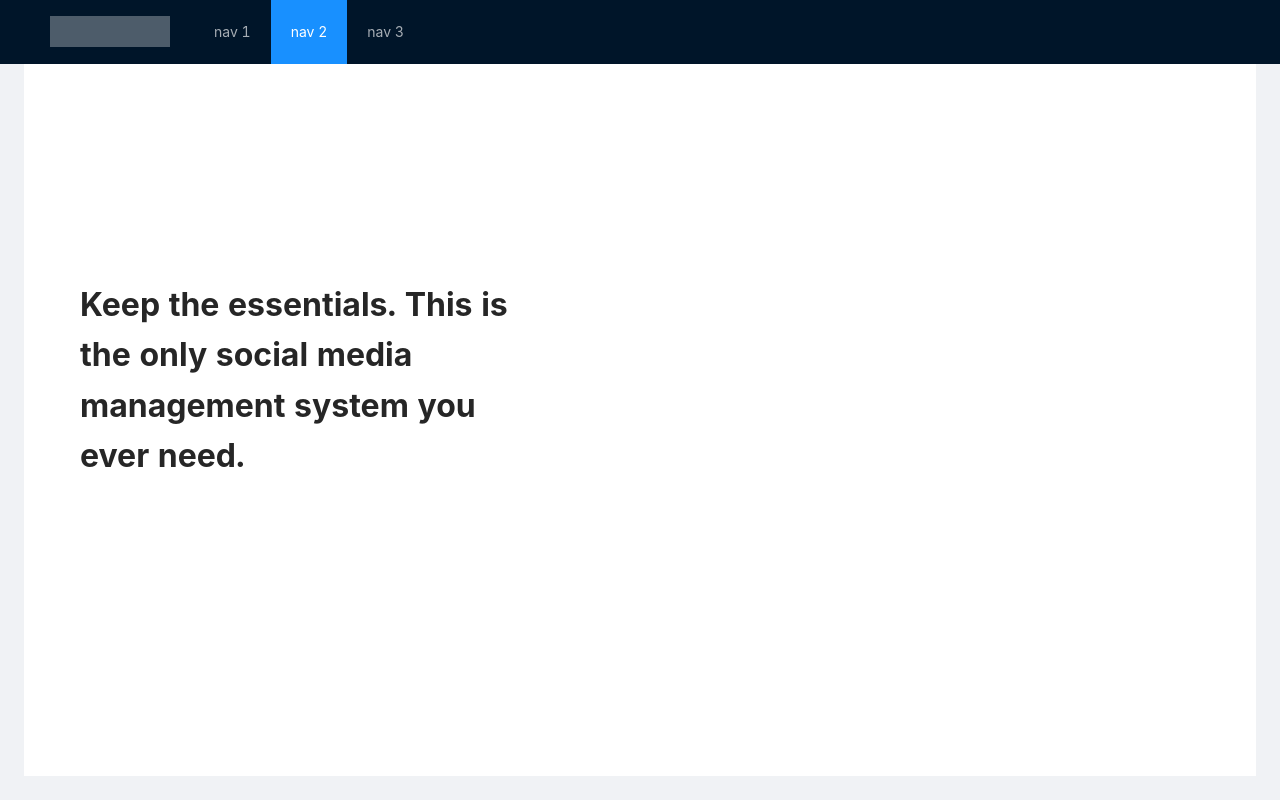
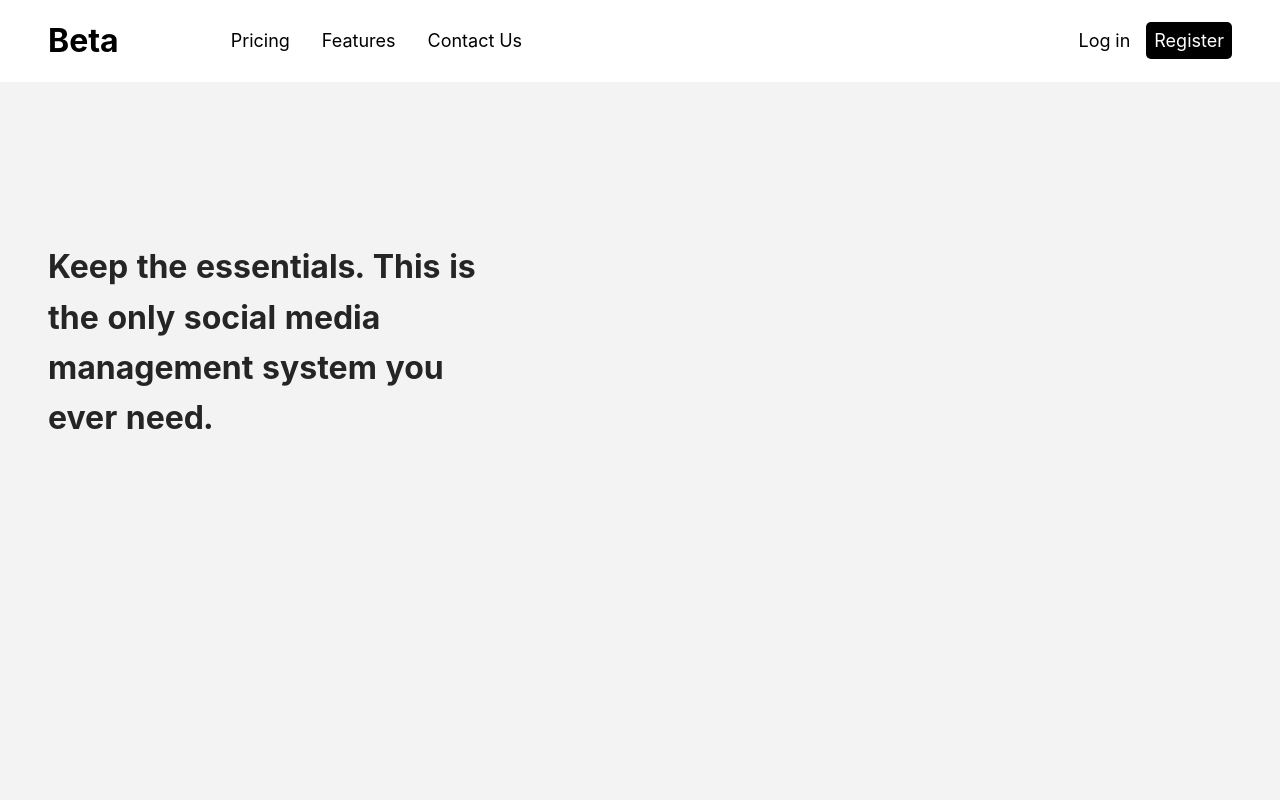
Before and after one commit to fedorarwp/SocialMediaManagement-FE, a React (Create React App) app: page / in a window 1280 px wide. Built offline with nearby package versions, Linux system fonts and the light colour scheme.

Commit message:
styling topbar and navbar

```diff
--- a/src/App.js
+++ b/src/App.js
@@ -11,7 +11,7 @@ function App() {
     <div className="app">
       <BrowserRouter>
         <Routes>
-          <Route path="/" element={<Layoutt isSidebarVisible={false}><Landing /></Layoutt>} />
+          <Route path="/" element={/*<Layoutt isSidebarVisible={false}>*/<Landing />} />
           <Route path="/draft" element={<Layoutt><Draft/></Layoutt>} />
           <Route path="/login" element={<Login />} />
           <Route path="/register" element={<Register />} />
--- a/src/assets/style/main.css
+++ b/src/assets/style/main.css
@@ -43,7 +43,7 @@ body{
     height: 100%;
 }
 
-.logo{
+.logoCustom{
     background-color: black;
     height: 60px;
     padding-left: 1rem;
@@ -51,7 +51,7 @@ body{
     justify-content: flex-start;
 }
 
-.logo a{
+.logoCustom a{
     color: white;
     font-weight: 500;
     font-size: 2rem;
--- a/src/components/Layoutt/index.js
+++ b/src/components/Layoutt/index.js
@@ -8,11 +8,26 @@ import "./layoutt.css";
 import Draft from "../../pages/Draft";
 import React, { Children } from "react";
 const { Header, Content, Sider } = Layout;
-const items1 = ["1", "2", "3"].map((key) => ({
-  key,
-  label: `nav ${key}`,
-}));
-const items2 = [UserOutlined, LaptopOutlined, NotificationOutlined].map(
+
+const topbarItems = [
+  {
+    key: "pricing",
+    label: "Pricing",
+  },
+  {
+    key: "features",
+    label: "Features",
+  },
+  {
+    key: "contact",
+    label: "Contact Us",
+  }
+];
+// ["Pricing", "Features", "Contact Us"].map((key) => ({
+//   key,
+//   label: `${key}`,
+// }));
+const sidebarItems = [UserOutlined, LaptopOutlined, NotificationOutlined].map(
   (icon, index) => {
     const key = String(index + 1);
     return {
@@ -33,12 +48,12 @@ const items2 = [UserOutlined, LaptopOutlined, NotificationOutlined].map(
 const Layoutt = ({ children, isSidebarVisible = true }) => (
   <Layout>
     <Header className="header">
-      <div className="logo" />
+      <div className="logo"><div className="logoText">BETA</div></div>
       <Menu
-        theme="dark"
+        theme="light"
         mode="horizontal"
-        defaultSelectedKeys={["2"]}
-        items={items1}
+        defaultSelectedKeys={[""]}
+        items={topbarItems}
       />
     </Header>
     <Layout>
@@ -52,7 +67,7 @@ const Layoutt = ({ children, isSidebarVisible = true }) => (
               height: "100%",
               borderRight: 0,
             }}
-            items={items2}
+            items={sidebarItems}
           />
         </Sider>
       )}
--- a/src/components/Layoutt/layoutt.css
+++ b/src/components/Layoutt/layoutt.css
@@ -1,12 +1,15 @@
  .logo {
     float: left;
-    width: 120px;
-    height: 31px;
-    margin: 16px 24px 16px 0;
-    background: rgba(255, 255, 255, 0.3);
+    /* width: 120px;
+    height: 31px; */
+    color: black;
+    font-size: x-large;
+    text-align: center;
+    font-weight: bolder;
+    padding-right: 7rem;
   }
 
-  .ant-row-rtl .logo {
+  .ant-row-rtl {
     float: right;
     margin: 16px 0 16px 24px;
   }
@@ -18,3 +21,9 @@
   .ant-layout{
     height: 100%;
   }
+
+
+.ant-layout-header {
+  background: white;
+  padding-left: 2rem;
+}
--- a/src/pages/Landing/index.js
+++ b/src/pages/Landing/index.js
@@ -1,9 +1,39 @@
 import React from "react";
-import style from "./landing.module.css"
+import style from "./landing.module.css";
+import { Link } from "react-router-dom";
 
 export default function Landing() {
   return (
     <div className={style.wrapper}>
+      <div className={style.landingHeader}>
+        <div className={style.topbarLeft}>
+          <div className={style.landingLogo}>Beta</div>
+          <div>
+            <a>Pricing</a>
+            <a>Features</a>
+            <a>Contact Us</a>
+          </div>
+        </div>
+        <div className={style.topbarRight}>
+          <div>
+            <Link style={{ color: "black" }} to="/login">
+              Log in
+            </Link>
+            <Link
+              style={{
+                background: "black",
+                color: "white",
+                borderRadius: "5px",
+                padding: "0.5rem"
+              }}
+              to="/register"
+            >
+              Register
+            </Link>
+          </div>
+        </div>
+      </div>
+
       <div className={style.leftText}>
         <h1>
           <b>
--- a/src/pages/Landing/landing.module.css
+++ b/src/pages/Landing/landing.module.css
@@ -1,11 +1,57 @@
 .wrapper {
   border: 0px solid #000000;
   margin: 0 auto;
-  padding: 2rem;
+  /* padding-left: 2rem;
+  padding-right: 2rem; */
+  padding-bottom: 2rem;
 }
 
 .leftText{
     width: 40%;
-    font-size: 32px;
+    font-size: 16px;
     padding-top: 10rem;
+    padding-left: 3rem;
 }
+
+.landingHeader {
+  background-color: white;
+  color: black;
+  display: flex;
+  align-items: center;
+  justify-content: space-between;
+  padding: 1rem;
+  font-size: 18px;
+}
+
+.topbarLeft {
+  display: inline-flex;
+  align-items: center;
+}
+
+.landingLogo {
+  font-size: 32px;
+  font-weight: bolder;
+  margin-right: 16px;
+  color: black;
+  padding-left: 2rem;
+  padding-right: 5rem;
+}
+
+a{
+  color: black;
+  padding-right: 1rem;
+  padding-left: 1rem;
+}
+
+.topbarRight {
+  display: inline-flex;
+  align-items: center;
+  padding-right: 2rem;
+}
+
+.registerLandingBtn{
+  background-color: black;
+  color: white;
+  border-radius: 5px;
+  justify-content: center;
+}
```
